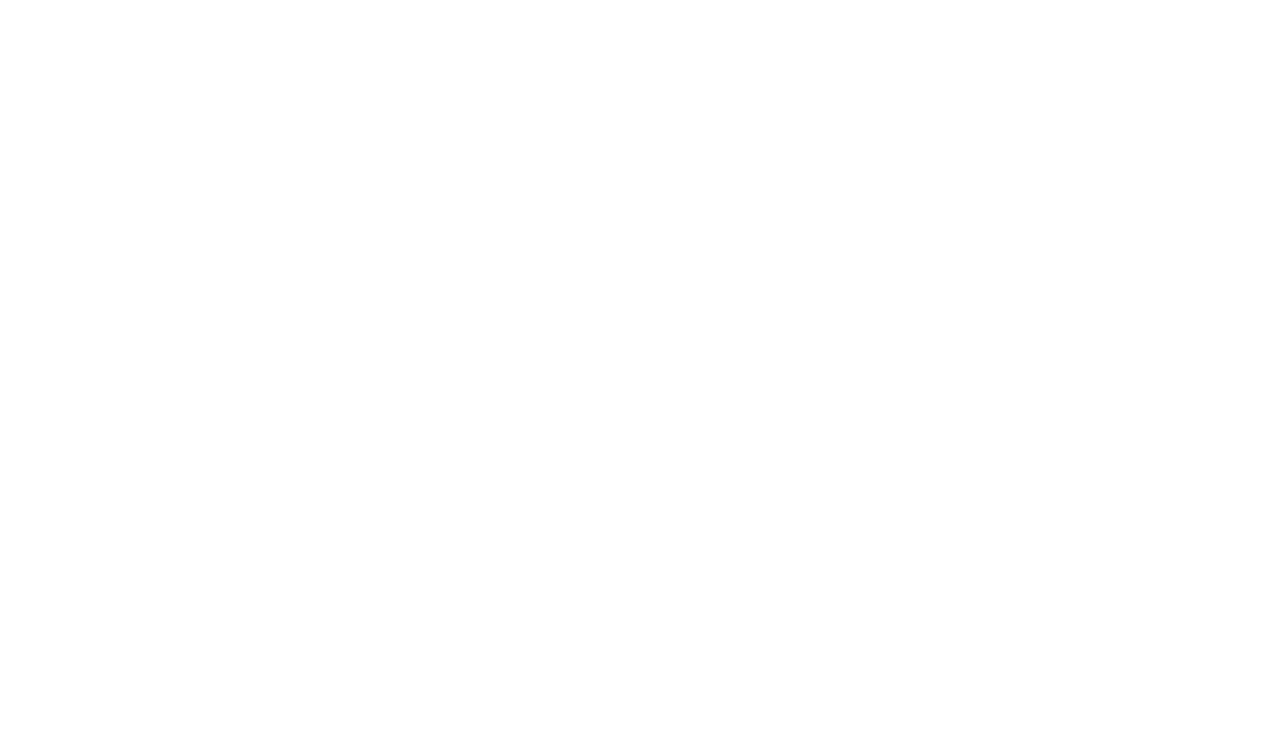
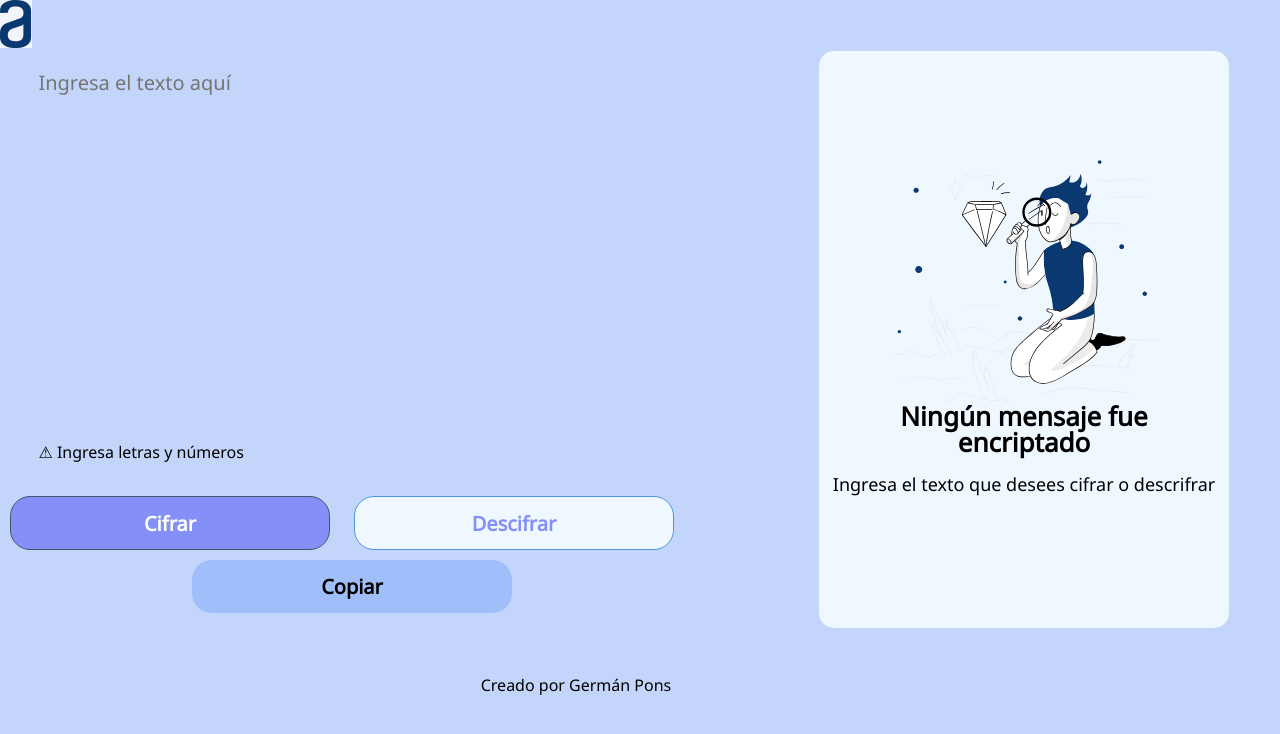
Before and after one commit to ponsger/CfriadoDeCodigoJs, a plain HTML site: page index.html in a window 1280 px wide. Drawn offline with Linux system fonts and the light colour scheme.

Commit message:
Resolución del proyecto 1 del sprint 1 de alura

```diff
--- a/css/index.css
+++ b/css/index.css
@@ -0,0 +1,138 @@
+body{
+    background-color: rgb(195, 213, 250);
+}
+
+
+main{
+    width: 100%;
+}
+
+.contenido-muestra{
+    display: inline;
+    margin: auto;
+    width: 80%;
+    height: 90%;
+    align-self: center;
+    align-items: center;
+    justify-content: center;
+}
+
+.contenido-muestra p{
+    font-family: 'Noto Sans', sans-serif;
+    margin: 1% 5% 2% 3%;
+}
+
+.texto-entrada{
+    background-color: rgb(195, 213, 250);
+    border: none;
+    width: 50%;
+    margin: 5px 5% 2% 2%;
+    padding: 1% 2% 5% 1%;
+    resize: none;
+    font-family: 'Noto Sans', sans-serif;
+    font-size: 20px;
+    height: 70%;
+}
+
+.texto-entrada:focus{
+    border: none;
+    background-color: rgb(195, 213, 250);
+    outline: none;
+}
+
+
+.caja-contenido{
+    background-color: aliceblue;
+    width: 30%;
+    padding: 1% 1% 5% 1%;
+    margin-right: 4%;
+    float: right;
+    border-radius: 15px;
+    height: 500px;
+}
+
+.caja-contenido .resultado{
+    color: #888;
+    text-align: left;
+}
+
+.caja-contenido h1{
+    font-family: 'Noto Sans', sans-serif;
+    font-weight: bold;
+    font-size: 26px;
+    text-align: center;
+    margin: auto;
+    margin-bottom: 20px;
+
+}
+
+.caja-contenido p{
+    font-family: 'Noto Sans', sans-serif;
+    font-size: 18px;
+    text-align: center;
+    margin: auto;
+}
+
+
+.imgMuneco{
+    width: 70%;
+    display: block;
+    margin: auto;
+    margin-top: 25%;
+}
+
+.btn{
+    border-radius: 20px;
+    width: 25%;
+    height: 5%;
+    border: none;
+    font-size: 20px;
+    font-weight: bold;
+    padding: 1% 3%;
+    margin: 10px;
+    font-family: 'Noto Sans', sans-serif;
+}
+
+.encriptar{
+    background-color: rgb(132, 144, 247);
+    color: #fff;
+    border: 1px solid rgb(63, 88, 110);
+}
+
+.desencriptar{
+    background-color: aliceblue;
+    color: rgb(132, 144, 247);
+    border: 1px solid rgb(78, 151, 219);
+}
+
+.copiar{
+    background-color: rgb(160, 190, 250);
+    display: inline;
+    margin: auto 0 0 15%;
+}
+
+.encriptar:hover{
+    background-color: rgb(158, 173, 238);
+    transition: .5s all;
+    border: 1px solid rgb(47, 68, 87);
+}
+
+.desencriptar:hover{
+    background-color: rgb(216, 225, 236);
+    transition: .5s all;
+    border: 1px solid rgb(65, 138, 207);
+}
+
+.copiar:hover{
+    background-color: rgb(120, 150, 250);
+    transition: .5s all;
+    border-color: white;
+}
+
+footer{
+    position: absolute;
+    width: 90%;
+    font-family: 'Noto Sans', sans-serif;
+    text-align: center;
+    margin-top: 5%;
+}
--- /dev/null
+++ b/css/reset.css
@@ -0,0 +1,48 @@
+/* http://meyerweb.com/eric/tools/css/reset/
+   v2.0 | 20110126
+   License: none (public domain)
+*/
+
+html, body, div, span, applet, object, iframe,
+h1, h2, h3, h4, h5, h6, p, blockquote, pre,
+a, abbr, acronym, address, big, cite, code,
+del, dfn, em, img, ins, kbd, q, s, samp,
+small, strike, strong, sub, sup, tt, var,
+b, u, i, center,
+dl, dt, dd, ol, ul, li,
+fieldset, form, label, legend,
+table, caption, tbody, tfoot, thead, tr, th, td,
+article, aside, canvas, details, embed,
+figure, figcaption, footer, header, hgroup,
+menu, nav, output, ruby, section, summary,
+time, mark, audio, video {
+	margin: 0;
+	padding: 0;
+	border: 0;
+	font-size: 100%;
+	font: inherit;
+	vertical-align: baseline;
+}
+/* HTML5 display-role reset for older browsers */
+article, aside, details, figcaption, figure,
+footer, header, hgroup, menu, nav, section {
+	display: block;
+}
+body {
+	line-height: 1;
+}
+ol, ul {
+	list-style: none;
+}
+blockquote, q {
+	quotes: none;
+}
+blockquote:before, blockquote:after,
+q:before, q:after {
+	content: '';
+	content: none;
+}
+table {
+	border-collapse: collapse;
+	border-spacing: 0;
+}
--- a/index.html
+++ b/index.html
@@ -4,18 +4,37 @@
     <meta charset="UTF-8">
     <meta http-equiv="X-UA-Compatible" content="IE=edge">
     <meta name="viewport" content="width=device-width, initial-scale=1.0">
+    <link rel="stylesheet" href="/css/reset.css">
+    <link rel="stylesheet" href="/css/index.css">
+    <link href="https://fonts.googleapis.com/css2?family=Noto+Sans&display=swap" rel="stylesheet">
     <title>Encriptador y desencriptador en JavaScript</title>
 </head>
 <body>
     <header>
-
+        <img src="/img/Vector.svg" alt="Logo de alura"/>
     </header>
     <main>
+        <div class="contenido-muestra">
+            <textarea name="textarea" autofocus class="texto-entrada" id="texto" cols="30" rows="10" placeholder="Ingresa el texto aquí"></textarea>
+            <div class="caja-contenido">
+                <p id="resultado" class="resultado"></p>
+                <div id="Desaparece-click" class="desaparece">
+                    <img class="imgMuneco" src="/img/Muñeco.svg" alt="Muñeco de busqueda"/>
+                    <h1>Ningún mensaje fue encriptado</h1>
+                    <p>Ingresa el texto que desees cifrar o descrifrar</p>
+                </div>
+            </div>
+            <p>&#9888; Ingresa letras y números</p>
+            <button id="cifrar" class="btn encriptar">Cifrar</button>
+            <button id="descifrar" class="btn desencriptar">Descifrar</button>
+            <button id="copiar" class="btn copiar">Copiar</button>
+        </div>
+
 
     </main>
     <footer>
-
+        Creado por Germán Pons
     </footer>
-
+    <script type="text/javascript" src="js/index.js"></script>
 </body>
 </html>
--- /dev/null
+++ b/js/index.js
@@ -0,0 +1,110 @@
+'use strict'
+
+var writedText='';
+const alfabeto=["qwertyuiopasdfghjklñzxcvbnm"]
+var nuevapalabra=new String();
+
+//cifrar
+//#region Cifrado
+function Cifrar(){
+    console.log("Cifrado");
+    let randomNumber=0;
+    if(!(writedText.length<160)){
+        alert("No se puede cifrar un texto tan largo");
+    }
+    for(let i=0;i<(writedText.length*3);i++){
+        if(i%3==0){
+            nuevapalabra[i]=writedText.charAt(Math.floor(i/3));
+        }else{
+            randomNumber=Math.round(Math.random()*alfabeto.length);
+            nuevapalabra[i]=alfabeto.toString().charAt(randomNumber);
+        }
+    }
+    escribeResultadoCifrado(nuevapalabra);
+}
+
+const btnCifrado=document.getElementById("cifrar");
+btnCifrado.addEventListener("click",Cifrar);
+//#endregion
+
+//#region Descifrado
+function Descifrar(e){
+    console.log(writedText)
+    if(writedText.length>0){
+        for(let i=0;i<writedText.length;i++){
+            if(i%3==0){
+                nuevapalabra[i/3]=writedText[i];
+            }
+        }
+    }
+    console.log(nuevapalabra)
+    escribeResultadoSinCifrar(nuevapalabra);
+}
+
+const btnDescifrar = document.getElementById("descifrar");
+btnDescifrar?.addEventListener("click",Descifrar);
+
+//#endregion
+
+
+//#region obtiene texto
+
+var textArea=document.getElementById("texto");
+textArea?.addEventListener("change",cambioTexto);
+
+function cambioTexto(e){
+    writedText=textArea.value;
+}
+//#endregion
+
+//#region Escribe resultado cifrado
+
+function escribeResultadoCifrado(resultado){
+    var result=document.getElementById("resultado");
+    let texto='';
+    for(let i=0;i<(writedText.length*3);i++){
+        texto+=resultado[i];
+    }
+    //console.log(result);
+    result.innerHTML=texto;
+    limpiaRecuadro();
+}
+//#endregion
+
+//#region Escribe resultado sin cifrar
+function escribeResultadoSinCifrar(resultado){
+    var result=document.getElementById("resultado");
+    let texto='';
+    for(let i=0;i<writedText.length/3;i++){
+        texto+=resultado[i];
+    }
+    //console.log(result);
+    result.innerHTML=texto;
+    limpiaRecuadro();
+}
+//#endregion
+
+//#region  limpia recuadro
+
+
+
+function limpiaRecuadro(){
+    let limpia=document.getElementById("Desaparece-click");
+    limpia.innerHTML="";
+}
+
+//#endregion
+
+
+//#region Copiar al portapapeles
+    var btnCopiar=document.getElementById("copiar");
+    btnCopiar?.addEventListener("click",()=>{
+        let cuadroCopiar=document.getElementById("resultado");
+        var aux=document.createElement("input");
+        aux.setAttribute("value",cuadroCopiar.innerHTML);
+        document.body.appendChild(aux);
+        aux.select();
+        document.execCommand('copy');
+        document.body.removeChild(aux);
+        });
+//#endregion
```
